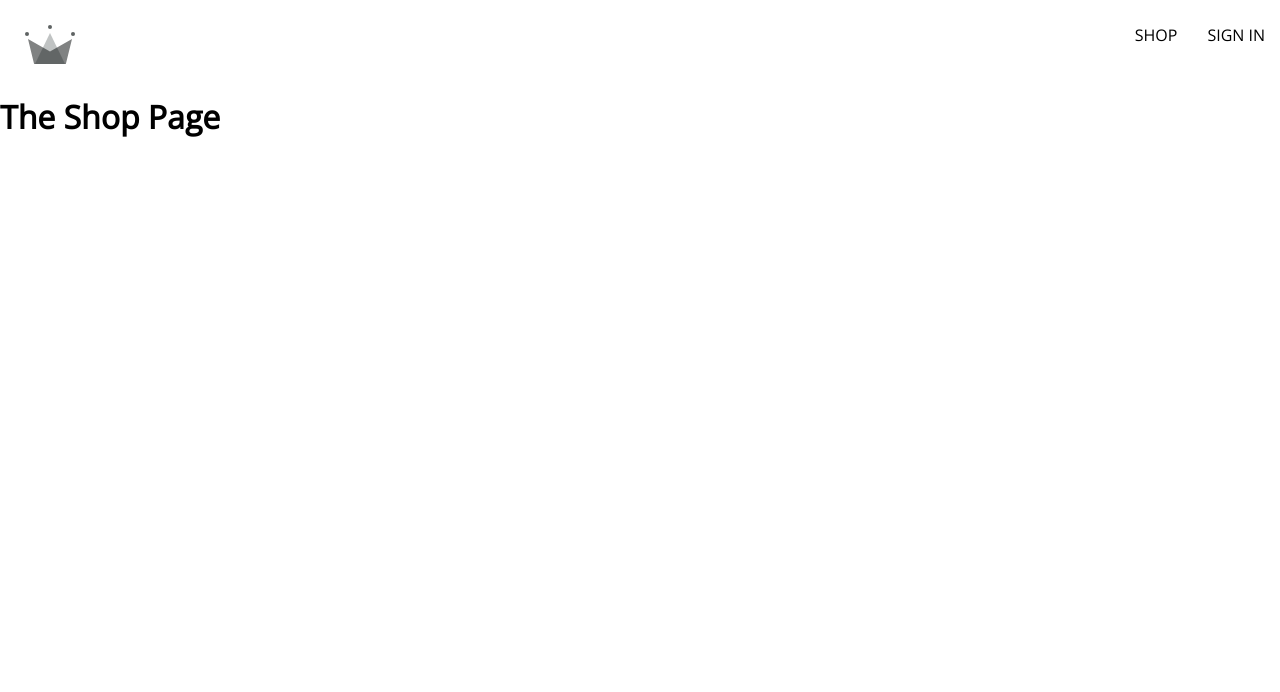
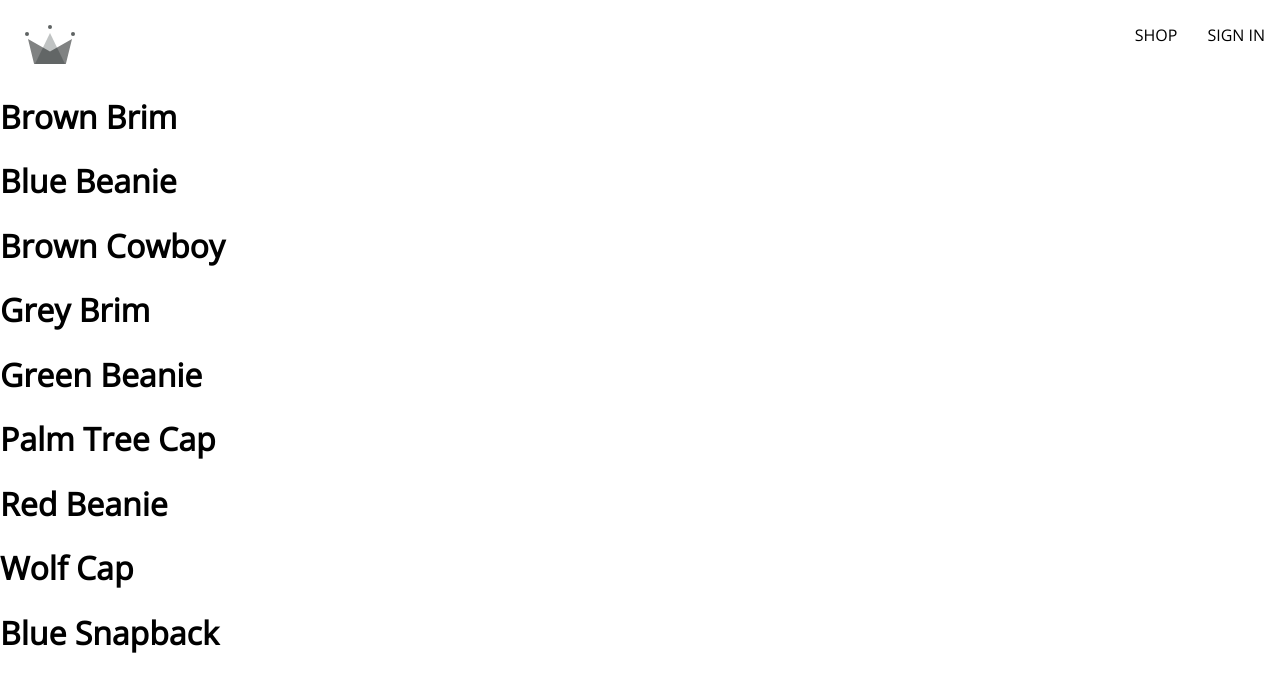
Before and after one commit to cambodianjesuss/crwn-clothing-2, a React (Create React App) app: page /shop in a window 1280 px wide. Shown: the top 692 px of the page. Built offline with nearby package versions, Linux system fonts and the light colour scheme; no server answers.

Commit message:
Created shop route component to render out dummy data

```diff
--- a/src/App.js
+++ b/src/App.js
@@ -3,8 +3,7 @@
 import Navigation from "./components/routes/navigation/navigation.component";
 import Home from "./components/routes/home/home.component";
 import Authentication from "./components/routes/authentication/authentication.component";
-
-const Shop = () => <h1>The Shop Page</h1>;
+import Shop from "./components/routes/shop/shop.component";
 
 const App = () => {
   return (
--- /dev/null
+++ b/src/components/routes/shop/shop.component.js
@@ -0,0 +1,15 @@
+import SHOP_DATA from '../../../shop-data.json'
+
+const Shop = ()=>{
+  return (
+    <div>
+      {SHOP_DATA.map(({id, name})=>(
+        <div key={id}>
+          <h1>{name}</h1>
+        </div>
+      ))}
+    </div>
+  )
+}
+
+export default Shop;
```
